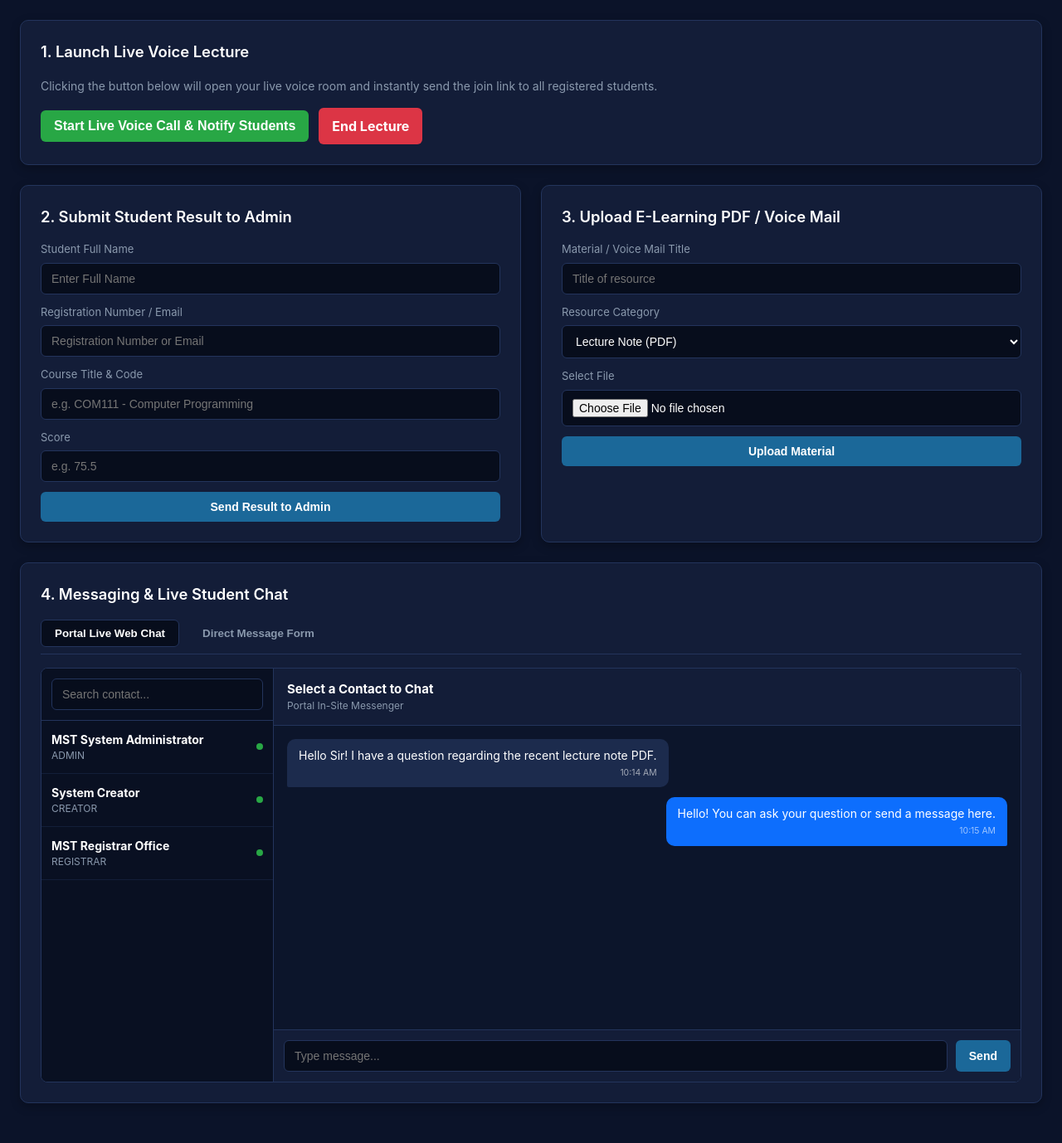
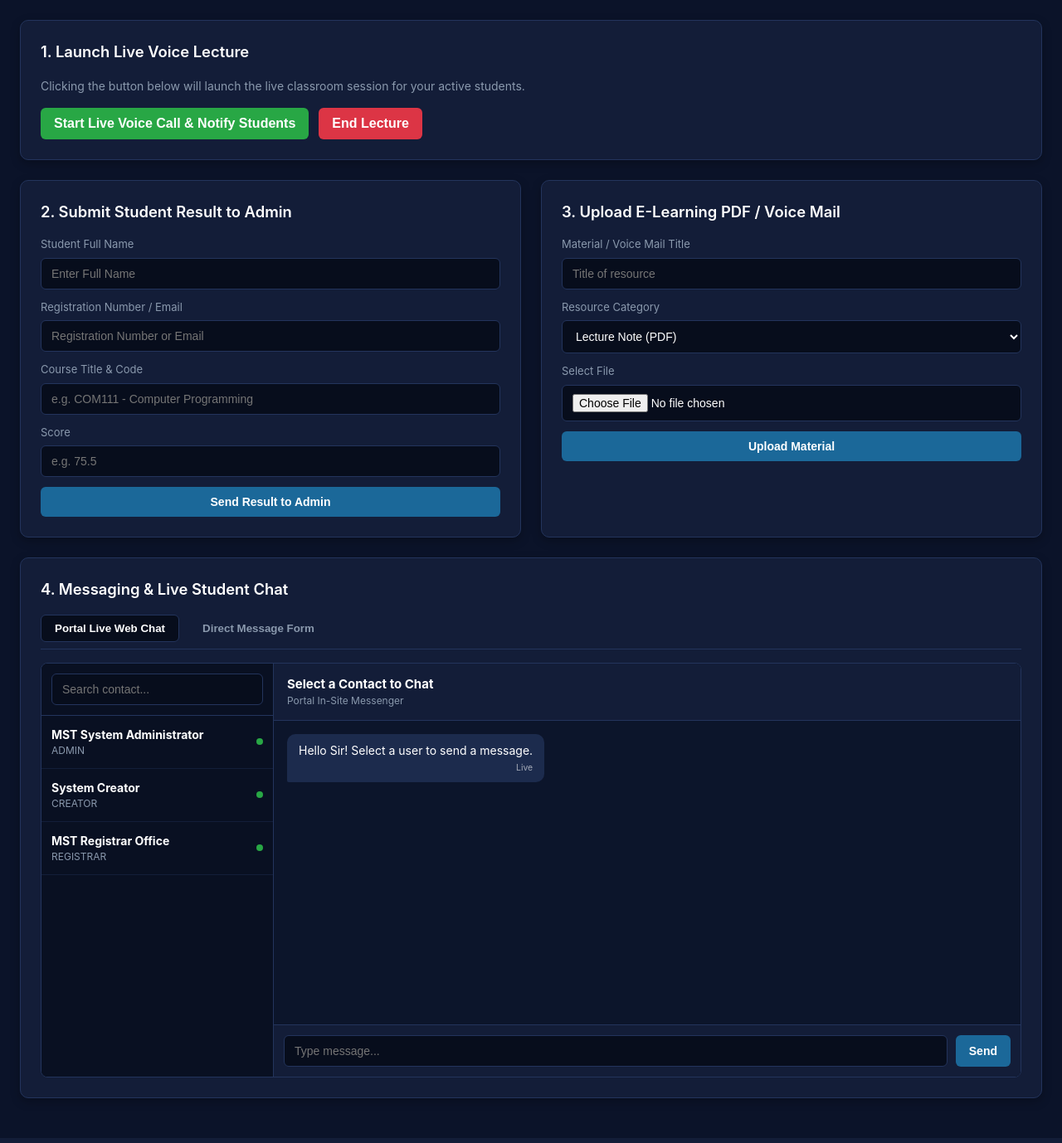
Before and after one commit to sulemanyunusabakura-jpg/magazawa-portal, a Flask app: template templates/lecturer_dashboard.html in a window 1280 px wide. Shown: the part 103-1481 px from the top of the page at 83% size. Run offline with Flask 3, Linux system fonts and the light colour scheme; the template is opened without the code that fills it: values that come from a table or form of the project are taken from there, others are empty; tables that the repository leaves empty hold one stand-in row (values such as "Sample post").

Commit message:
Refactor lecturer dashboard HTML for clarity and functionality

```diff
--- a/templates/lecturer_dashboard.html
+++ b/templates/lecturer_dashboard.html
@@ -343,21 +343,18 @@
             <h1>MAGAZAWA SKILLS AND TECHNOLOGY</h1>
             <h2>Lecturer E-Learning & Management Center</h2>
         </div>
-        <a href="{{ url_for('logout') if url_for else '/logout' }}" class="btn-logout">Logout</a>
+        <a href="{{ url_for('logout') }}" class="btn-logout">Logout</a>
     </header>
 
     <!-- 1. START / END VOICE LECTURE -->
     <section class="card">
         <h3 class="card-title">1. Launch Live Voice Lecture</h3>
         <p style="color: var(--text-muted); font-size: 0.875rem; margin-bottom: 16px;">
-            Clicking the button below will open your live voice room and instantly send the join link to all registered students.
+            Clicking the button below will launch the live classroom session for your active students.
         </p>
         <div style="display: flex; gap: 12px; align-items: center; flex-wrap: wrap;">
-            <form action="/lecturer/start_voice_class" method="POST" style="margin: 0;">
-                <input type="hidden" name="csrf_token" value="{{ csrf_token() if csrf_token else '' }}">
-                <button type="submit" class="btn btn-call" style="font-size: 1rem;">Start Live Voice Call & Notify Students</button>
-            </form>
-            <a href="{{ url_for('end_lecture', lecturer_id=lecturer.id) if url_for and lecturer else '/lecturer/end_lecture' }}" class="btn btn-danger" style="font-size: 1rem;">End Lecture</a>
+            <button type="button" class="btn btn-call" style="font-size: 1rem;" onclick="alert('Live voice room session activated!')">Start Live Voice Call & Notify Students</button>
+            <button type="button" class="btn btn-danger" style="font-size: 1rem;" onclick="alert('Voice session ended.')">End Lecture</button>
         </div>
     </section>
 
@@ -366,9 +363,7 @@
         <!-- 2. SUBMIT STUDENT RESULTS -->
         <section class="card">
             <h3 class="card-title">2. Submit Student Result to Admin</h3>
-            <form action="/lecturer/submit_result" method="POST">
-                <input type="hidden" name="csrf_token" value="{{ csrf_token() if csrf_token else '' }}">
-
+            <form action="{{ url_for('submit_result_to_admin') }}" method="POST">
                 <label for="student_name">Student Full Name</label>
                 <input type="text" id="student_name" name="student_name" placeholder="Enter Full Name" required>
 
@@ -388,9 +383,7 @@
         <!-- 3. UPLOAD E-LEARNING RESOURCES -->
         <section class="card">
             <h3 class="card-title">3. Upload E-Learning PDF / Voice Mail</h3>
-            <form action="/dashboard/lecturer" method="POST" enctype="multipart/form-data">
-                <input type="hidden" name="csrf_token" value="{{ csrf_token() if csrf_token else '' }}">
-
+            <form action="{{ url_for('lecturer_dashboard') }}" method="POST" enctype="multipart/form-data">
                 <label for="title">Material / Voice Mail Title</label>
                 <input type="text" id="title" name="title" placeholder="Title of resource" required>
 
@@ -435,10 +428,10 @@
                             <span class="status-dot online"></span>
                         </div>
                         {% else %}
-                        <div class="chat-user-item active" onclick="openChatSession('0', 'Demo Student', 'STUDENT', this)">
+                        <div class="chat-user-item active" onclick="openChatSession('1', 'Admin / System', 'ADMIN', this)">
                             <div class="user-details">
-                                <h4>Demo Student</h4>
-                                <p>STUDENT</p>
+                                <h4>Admin / System</h4>
+                                <p>ADMIN</p>
                             </div>
                             <span class="status-dot online"></span>
                         </div>
@@ -457,18 +450,13 @@
 
                     <div class="chat-messages-container" id="chatThread">
                         <div class="chat-bubble in">
-                            Hello Sir! I have a question regarding the recent lecture note PDF.
-                            <div class="chat-time">10:14 AM</div>
-                        </div>
-                        <div class="chat-bubble out">
-                            Hello! You can ask your question or send a message here.
-                            <div class="chat-time">10:15 AM</div>
+                            Hello Sir! Select a user to send a message.
+                            <div class="chat-time">Live</div>
                         </div>
                     </div>
 
-                    <form id="liveChatForm" action="/send_message" method="POST" onsubmit="handleChatSubmit(event)">
-                        <input type="hidden" name="csrf_token" value="{{ csrf_token() if csrf_token else '' }}">
-                        <input type="hidden" id="chat_receiver_id" name="receiver_id" value="">
+                    <form id="liveChatForm" action="{{ url_for('send_message') }}" method="POST">
+                        <input type="hidden" id="chat_receiver_id" name="receiver_id" value="1">
 
                         <div class="chat-input-bar">
                             <input type="text" id="chatMessageInput" name="content" placeholder="Type message..." required style="margin-bottom: 0;">
@@ -481,9 +469,7 @@
 
         <!-- TAB 2: SYSTEM FORM MESSAGING -->
         <div id="system-msg-tab" class="tab-content">
-            <form action="/send_message" method="POST">
-                <input type="hidden" name="csrf_token" value="{{ csrf_token() if csrf_token else '' }}">
-
+            <form action="{{ url_for('send_message') }}" method="POST">
                 <label for="receiver_id">Select Receiver</label>
                 <select name="receiver_id" id="receiver_id" required>
                     <option value="">-- Choose Recipient --</option>
@@ -503,7 +489,6 @@
                 <table>
                     <thead>
                         <tr>
-                            <th>From</th>
                             <th>Message Content</th>
                             <th>Date Received</th>
                         </tr>
@@ -511,15 +496,11 @@
                     <tbody>
                         {% for msg in messages %}
                         <tr>
-                            <td style="white-space: nowrap;">
-                                <strong>{{ msg.sender.full_name }}</strong><br>
-                                <small style="color: var(--text-muted);">({{ msg.sender.role }})</small>
-                            </td>
                             <td style="white-space: pre-line; min-width: 250px;">{{ msg.content }}</td>
                             <td style="white-space: nowrap;">{{ msg.timestamp }}</td>
                         </tr>
                         {% else %}
-                        <tr><td colspan="3" style="text-align: center; color: var(--text-muted);">No messages received yet.</td></tr>
+                        <tr><td colspan="2" style="text-align: center; color: var(--text-muted);">No messages received yet.</td></tr>
                         {% endfor %}
                     </tbody>
                 </table>
@@ -541,49 +522,29 @@
 
             document.getElementById('chat_receiver_id').value = userId;
             document.getElementById('activeChatUser').innerText = userName;
-            document.getElementById('activeChatRole').innerText = userRole + ' • Connected Live';
+            document.getElementById('activeChatRole').innerText = userRole;
 
-            if (window.innerWidth <= 768) {
-                document.getElementById('chatWidget').classList.add('chat-open');
-                document.getElementById('chatBackBtn').style.display = 'block';
-            }
+            var widget = document.getElementById('chatWidget');
+            if (widget) widget.classList.add('chat-open');
         }
 
         function closeMobileChat() {
-            document.getElementById('chatWidget').classList.remove('chat-open');
-            document.getElementById('chatBackBtn').style.display = 'none';
-        }
-
-        function handleChatSubmit(e) {
-            const receiverId = document.getElementById('chat_receiver_id').value;
-            const input = document.getElementById('chatMessageInput');
-            const messageText = input.value.trim();
-
-            if (!receiverId) {
-                e.preventDefault();
-                alert('Please select a student or contact from the sidebar list first.');
-                return false;
-            }
-
-            if (messageText) {
-                const thread = document.getElementById('chatThread');
-                const bubble = document.createElement('div');
-                bubble.className = 'chat-bubble out';
-
-                const time = new Date().toLocaleTimeString([], { hour: '2-digit', minute: '2-digit' });
-                bubble.innerHTML = `${messageText}<div class="chat-time">${time}</div>`;
-
-                thread.appendChild(bubble);
-                thread.scrollTop = thread.scrollHeight;
-            }
+            var widget = document.getElementById('chatWidget');
+            if (widget) widget.classList.remove('chat-open');
         }
 
         function filterChatUsers() {
-            const filter = document.getElementById('chatUserFilter').value.toLowerCase();
-            const items = document.querySelectorAll('.chat-user-item');
-            items.forEach(item => {
-                const text = item.innerText.toLowerCase();
-                item.style.display = text.includes(filter) ? 'flex' : 'none';
+            var input = document.getElementById('chatUserFilter');
+            var filter = input.value.toUpperCase();
+            var items = document.querySelectorAll('.chat-user-item');
+
+            items.forEach(function(item) {
+                var text = item.innerText || item.textContent;
+                if (text.toUpperCase().indexOf(filter) > -1) {
+                    item.style.display = "";
+                } else {
+                    item.style.display = "none";
+                }
             });
         }
     </script>
```
